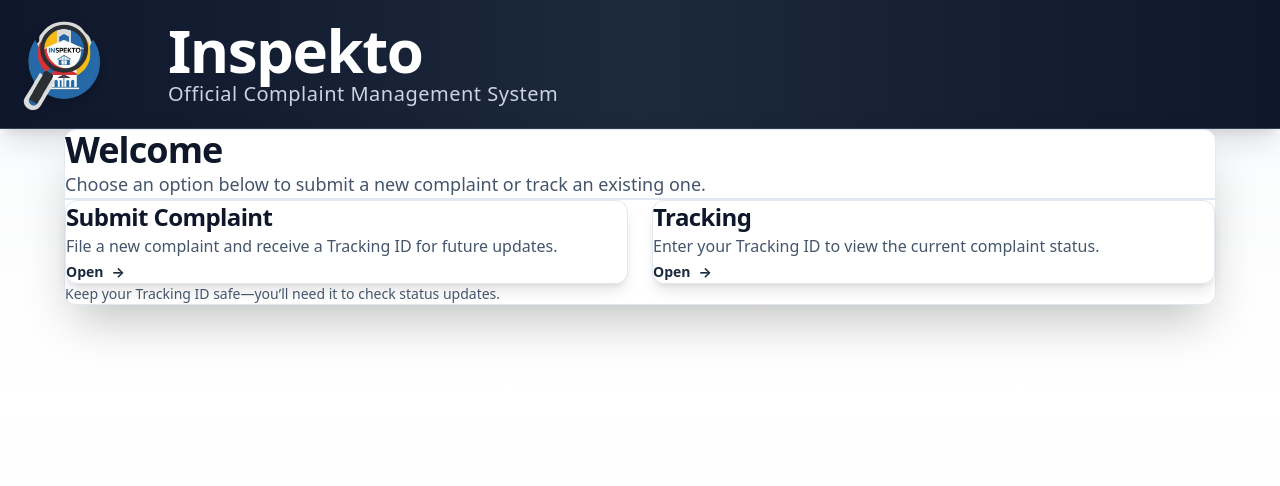
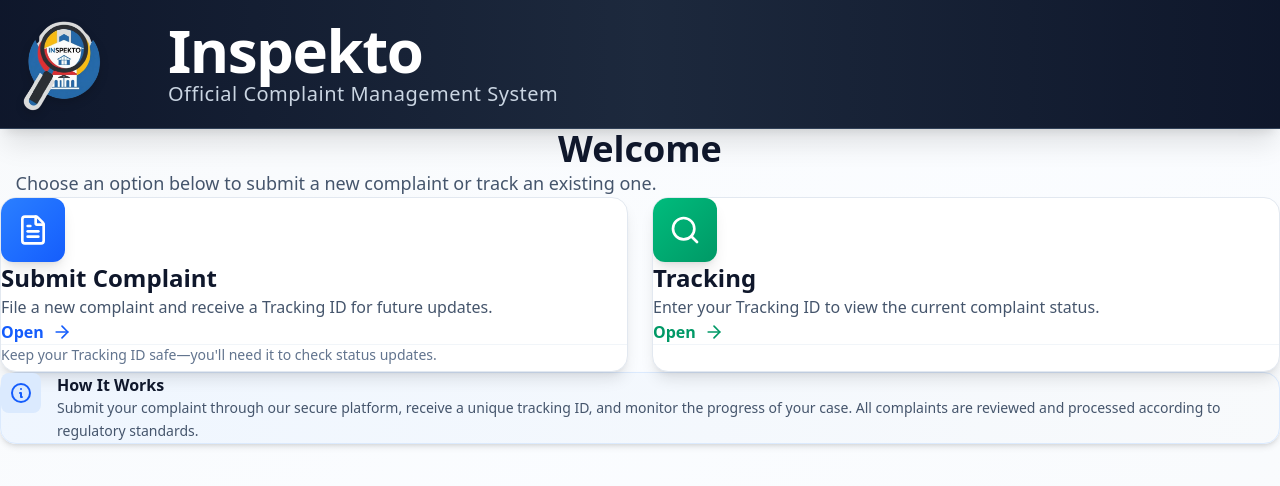
Before and after one commit to yvesjmnz/inspekto, a React (Vite) app: page / in a window 1280 px wide. Shown: the top 486 px of the page. Built offline with nearby package versions, Linux system fonts and the light colour scheme.

Commit message:
editing ui (will continue tom)

```diff
--- a/package.json
+++ b/package.json
@@ -12,6 +12,7 @@
   "dependencies": {
     "@supabase/supabase-js": "^2.90.0",
     "leaflet": "^1.9.4",
+    "lucide-react": "^0.562.0",
     "react": "^19.2.0",
     "react-dom": "^19.2.0",
     "react-router-dom": "^6.28.0",
--- a/src/LandingPage.tsx
+++ b/src/LandingPage.tsx
@@ -1,30 +1,80 @@
 import { Link } from 'react-router-dom';
+import { ArrowRight, FileText, Search } from 'lucide-react';
 
 function OptionCard(props: {
   to: string;
   title: string;
   description: string;
+  icon: React.ReactNode;
+  color: 'blue' | 'emerald';
+  note?: string;
 }) {
+
+  const colorClasses = {
+    blue: {
+      icon: 'bg-gradient-to-br from-blue-500 to-blue-600',
+      border: 'hover:border-blue-300',
+      text: 'text-blue-600',
+      bar: 'bg-gradient-to-r from-blue-500 to-blue-600'
+    },
+    emerald: {
+      icon: 'bg-gradient-to-br from-emerald-500 to-emerald-600',
+      border: 'hover:border-emerald-300',
+      text: 'text-emerald-600',
+      bar: 'bg-gradient-to-r from-emerald-500 to-emerald-600'
+    }
+  };
+
+  const colors = colorClasses[props.color];
+
   return (
     <Link
       to={props.to}
-      className="bg-white rounded-xl shadow-lg border border-slate-200 p-8 md:p-10 transform hover:shadow-xl transition duration-300 focus:outline-none focus:ring-2 focus:ring-amber-500"
+      className={`group bg-white rounded-2xl shadow-lg hover:shadow-2xl transition-all duration-300 overflow-hidden cursor-pointer border border-slate-200 ${colors.border} transform hover:-translate-y-1 focus:outline-none focus:ring-2 focus:ring-offset-2 focus:ring-${props.color}-500`}
     >
-      <h2 className="text-2xl font-bold text-slate-900 tracking-tight">{props.title}</h2>
-      <p className="mt-2 text-slate-600 text-base leading-relaxed">{props.description}</p>
-      <div className="mt-6 inline-flex items-center gap-2 text-sm font-bold text-slate-800">
-        Open
-        <span aria-hidden="true">→</span>
+      <div className="p-8">
+        {/* Icon */}
+        <div className={`inline-flex items-center justify-center w-16 h-16 ${colors.icon} rounded-xl shadow-lg mb-6 group-hover:scale-110 transition-transform duration-300`}>
+          {props.icon}
         </div>
+
+        {/* Title */}
+        <h3 className="text-2xl font-bold text-slate-900 mb-3">
+          {props.title}
+        </h3>
+
+        {/* Description */}
+        <p className="text-slate-600 mb-2 leading-relaxed">
+          {props.description}
+        </p>
+
+        {/* Action Link */}
+        <div className={`mt-6 flex items-center gap-2 ${colors.text} font-semibold group-hover:gap-4 transition-all duration-300`}>
+          <span>Open</span>
+          <ArrowRight className="w-5 h-5 group-hover:translate-x-1 transition-transform" />
+        </div>
+
+        {/* Bottom Note */}
+        {props.note !== undefined && (
+          <div className="mt-6 pt-6 border-t border-slate-100">
+            <p className="text-sm text-slate-500">
+              {props.note || '\u00A0'}
+            </p>
+          </div>
+        )}
+      </div>
+
+      {/* Hover Effect Overlay */}
+      <div className={`h-1.5 ${colors.bar} transform scale-x-0 group-hover:scale-x-100 transition-transform duration-300 origin-left`} />
     </Link>
   );
 }
 
 export default function LandingPage() {
   return (
-    <div className="min-h-screen bg-gradient-to-b from-slate-50 via-white to-slate-50">
+    <div className="min-h-screen bg-gradient-to-br from-slate-50 via-blue-50/30 to-slate-50">
       <header className="bg-gradient-to-r from-slate-900 via-slate-800 to-slate-900 shadow-xl border-b border-slate-700">
-        <div className="w-full px-6 sm:px-10 lg:px-16 py-10 sm:py-12 flex items-center gap-8 sm:gap-10 animate-fade-in">
+        <div className="max-w-6xl mx-auto px-8 py-10 sm:py-12 flex items-center gap-8 sm:gap-10 animate-fade-in">
           <img
             src="/logo.png"
             alt="Inspekto Logo"
@@ -39,34 +89,58 @@
         </div>
       </header>
 
-      <main className="w-full px-8 py-12 flex justify-center">
-        <div className="w-full max-w-6xl">
-          <section className="bg-white rounded-xl shadow-2xl border border-slate-200 p-10 md:p-12 animate-fade-in-up">
-            <div className="mb-8 pb-8 border-b-2 border-slate-200">
-              <h2 className="text-4xl font-bold text-slate-900 tracking-tight">Welcome</h2>
-              <p className="mt-3 text-slate-600 text-lg">
+      <main className="px-8 py-16">
+        {/* Welcome Section */}
+        <div className="text-center mb-16 animate-fade-in-up">
+          <h2 className="text-4xl font-bold text-slate-900 mb-4">
+            Welcome
+          </h2>
+          <p className="text-slate-600 text-lg max-w-2xl mx-auto">
             Choose an option below to submit a new complaint or track an existing one.
           </p>
         </div>
 
+        {/* Action Cards - Using OptionCard pattern */}
         <div className="grid gap-6 md:grid-cols-2">
           <OptionCard
             to="/complaints/submit"
             title="Submit Complaint"
             description="File a new complaint and receive a Tracking ID for future updates."
+            icon={<FileText className="w-8 h-8 text-white" />}
+            color="blue"
+            note="Keep your Tracking ID safe—you'll need it to check status updates."
           />
 
           <OptionCard
             to="/tracking"
             title="Tracking"
             description="Enter your Tracking ID to view the current complaint status."
+            icon={<Search className="w-8 h-8 text-white" />}
+            color="emerald"
+            note=""
           />
         </div>
 
-            <div className="mt-8 text-sm text-slate-600">
-              Keep your Tracking ID safe—you’ll need it to check status updates.
+        {/* Additional Info Banner */}
+        <div className="mt-16 bg-gradient-to-r from-blue-50 to-slate-50 rounded-2xl border border-blue-100 p-8 shadow-md">
+          <div className="flex items-start gap-4">
+            <div className="flex-shrink-0">
+              <div className="w-10 h-10 bg-blue-100 rounded-lg flex items-center justify-center">
+                <svg className="w-6 h-6 text-blue-600" fill="none" viewBox="0 0 24 24" stroke="currentColor">
+                  <path strokeLinecap="round" strokeLinejoin="round" strokeWidth={2} d="M13 16h-1v-4h-1m1-4h.01M21 12a9 9 0 11-18 0 9 9 0 0118 0z" />
+                </svg>
               </div>
-          </section>
+            </div>
+            <div>
+              <h4 className="font-semibold text-slate-900 mb-2">
+                How It Works
+              </h4>
+              <p className="text-slate-600 text-sm leading-relaxed">
+                Submit your complaint through our secure platform, receive a unique tracking ID, and monitor the progress of your case.
+                All complaints are reviewed and processed according to regulatory standards.
+              </p>
+            </div>
+          </div>
         </div>
       </main>
     </div>
--- a/src/complaints_module/pages/SubmitComplaintPage.tsx
+++ b/src/complaints_module/pages/SubmitComplaintPage.tsx
@@ -60,7 +60,7 @@
   }
 
   return (
-    <div className="min-h-screen bg-gradient-to-b from-slate-50 via-white to-slate-50">
+    <div className="min-h-screen bg-gradient-to-b from-slate-50 via-white to-slate-50 flex flex-col gap-8">
       <header className="bg-gradient-to-r from-slate-900 via-slate-800 to-slate-900 shadow-xl border-b border-slate-700">
         <div className="w-full px-6 sm:px-10 lg:px-16 py-10 sm:py-12 flex items-center gap-8 sm:gap-10 animate-fade-in">
           <img
--- a/src/tracking_module/ui/TrackingPage.tsx
+++ b/src/tracking_module/ui/TrackingPage.tsx
@@ -58,7 +58,7 @@
   }
 
   return (
-    <div className="min-h-screen bg-gradient-to-b from-slate-50 via-white to-slate-50">
+    <div className="min-h-screen bg-gradient-to-b from-slate-50 via-white to-slate-50 flex flex-col gap-8">
       <header className="bg-gradient-to-r from-slate-900 via-slate-800 to-slate-900 shadow-xl border-b border-slate-700">
         <div className="w-full px-6 sm:px-10 lg:px-16 py-10 sm:py-12 flex items-center justify-between gap-8 sm:gap-10 animate-fade-in">
           <Link
```
Also changed, not shown: 1 other file (tests, documents, lock files or other folders). Lines whose indentation alone changed are shown as unchanged.
